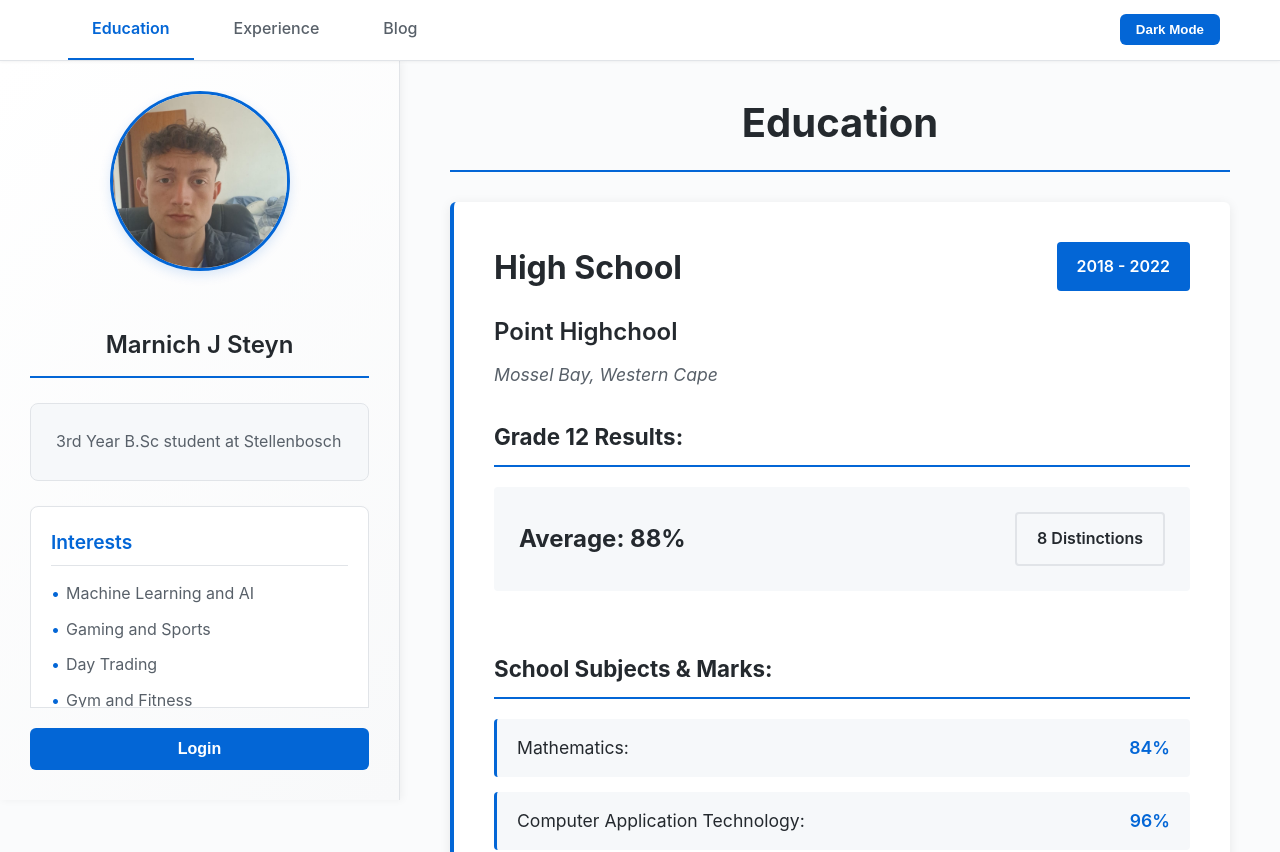
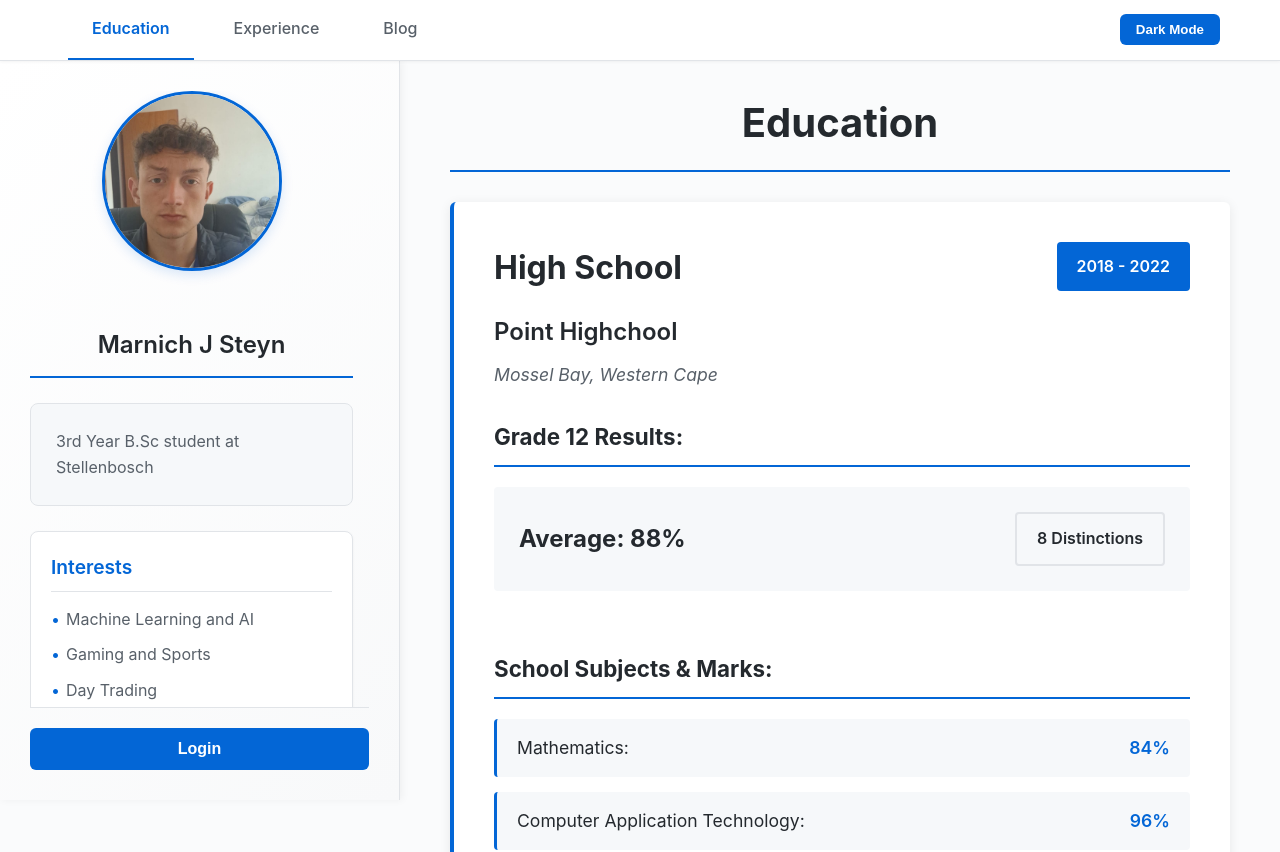
Before and after one commit to MarnichSteyn/PersonalWebsite, a React (Vite) app: page /education in a window 1280 px wide. Shown: the top 852 px of the page. Built offline with nearby package versions, Linux system fonts and the light colour scheme.

Commit message:
fixed more colours

```diff
--- a/src/index.css
+++ b/src/index.css
@@ -104,6 +104,7 @@ body.dark-mode {
 .dark-mode h1,
 .dark-mode h2,
 .dark-mode h3,
+.dark-mode .year-label,
 .dark-mode h4,
 .dark-mode h5 {
   color: #fff !important;
--- a/src/styles/Profile.css
+++ b/src/styles/Profile.css
@@ -36,6 +36,22 @@
     gap: 30px;
     overflow-y: auto;
     flex-grow: 1;
+    padding-right: 16px;
+}
+
+.sidebar-content::-webkit-scrollbar {
+    width: 6px;
+}
+.sidebar-content::-webkit-scrollbar-track {
+    background: #f1f1f1;
+    border-radius: 4px;
+}
+.sidebar-content::-webkit-scrollbar-thumb {
+    background: #0366D6;
+    border-radius: 4px;
+}
+.sidebar-content::-webkit-scrollbar-thumb:hover {
+    background: #0256c7;
 }
 
 .pfp_container {
```
